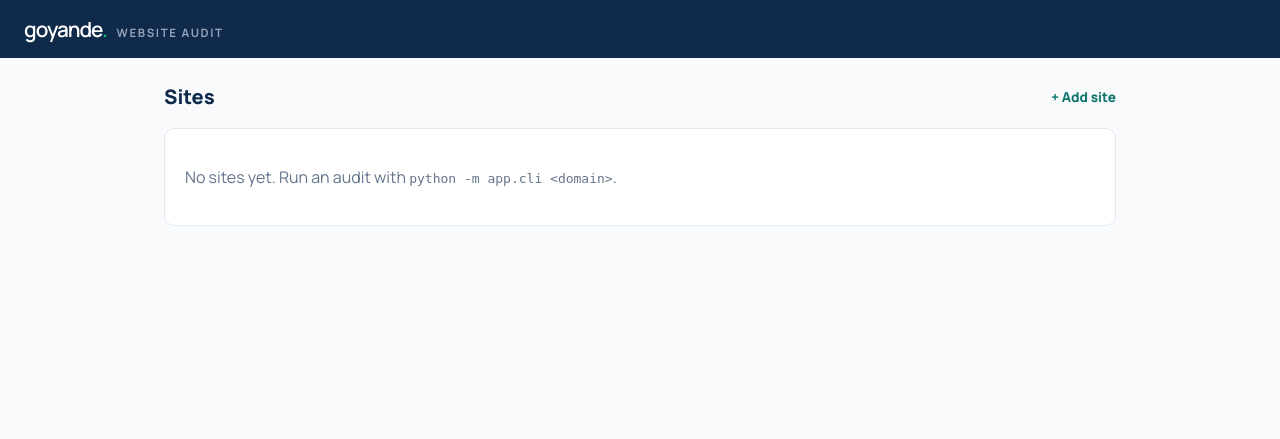
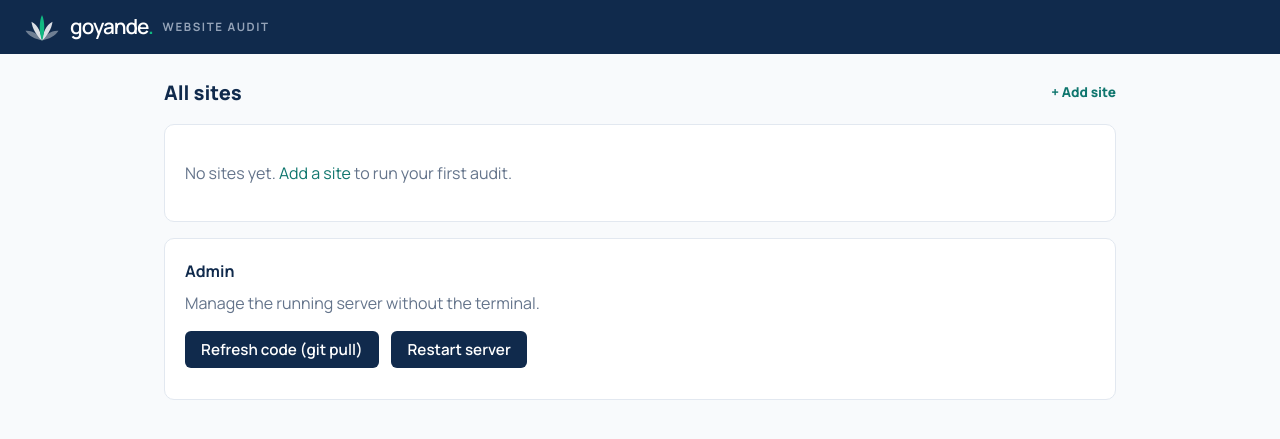
Before and after one commit to gravesie/web-auditor, a FastAPI app: template app/web/templates/dashboard.html in a window 1280 px wide. Shown: the top 439 px of the page. Run offline with FastAPI, Linux system fonts and the light colour scheme; the template is opened without the code that fills it, so the values that code supplies are empty; parts of the project's set-up code (start-up, migrations or seed data) failed here and were passed over.

Commit message:
Admin restart/refresh controls, lotus logo, and detail-page fixes (v0.13.0)
Addresses the dashboard issues and the ask to manage the server without PowerShell.

- Lotus mark: the Goyande lotus now sits beside the wordmark in the web header
  (white petals, teal centre, on the navy masthead). The PDF masthead already
  carries the full lockup.
- Detail hero shows the audit date/time ("Audited 01 Jul 2026 at 21:39"), which
  was missing after the hero rewrite. (The "no completed runs" and dead
  "view results" symptoms were a stale running server, not a code bug: Jinja
  auto-reloaded the new template while the old route was still in memory and
  didn't pass the data the template needs. A restart resolves it.)
- Admin controls on the dashboard: "Refresh code" runs git pull; "Restart server"
  re-execs uvicorn in place (response first, then a background thread re-execs) and
  the panel polls /health and reloads when the server is back. Localhost-only for
  now; must sit behind admin auth once the login wall exists.
- Dashboard is now the admin view: a Customer column (the owning account) and
  run dates shown as "01 Jul 2026, 11:00"; the CLI hint is gone.

Verified: rendered dashboard and detail via TestClient (Customer column, admin
card, lotus, audit date all present); screenshotted. 139 tests pass, ruff clean.
The re-exec restart path can't be exercised in tests without killing the process;
first use should be watched.

Co-Authored-By: Claude Opus 4.8 <noreply@anthropic.com>

```diff
--- a/app/__init__.py
+++ b/app/__init__.py
@@ -2,4 +2,4 @@
 
 # App version. Bump this on each update; it is stamped into the PDF report footer.
 # Keep in sync with the version in pyproject.toml.
-__version__ = "0.12.0"
+__version__ = "0.13.0"
--- a/app/web/routes.py
+++ b/app/web/routes.py
@@ -1,5 +1,11 @@
 """Server-rendered dashboard views: site list and run drill-down."""
 
+import html
+import os
+import subprocess
+import sys
+import threading
+import time
 from pathlib import Path
 from uuid import UUID
 
@@ -23,6 +29,12 @@ router = APIRouter()
 
 _TEMPLATES_DIR = Path(__file__).parent / "templates"
 templates = Jinja2Templates(directory=str(_TEMPLATES_DIR))
+
+# Repo root, for the admin "refresh code" action (git pull).
+_REPO_ROOT = Path(__file__).resolve().parents[2]
+# The dev server binds here; the restart action re-execs uvicorn with these.
+_SERVER_HOST = "127.0.0.1"
+_SERVER_PORT = "8000"
 
 
 def _latest_run(session: Session, site_id: UUID) -> AuditRun | None:
@@ -67,7 +79,9 @@ def dashboard(
         .all()
     )
     rows = [{"site": site, "run": _latest_completed_run(session, site.id)} for site in sites]
-    return templates.TemplateResponse(request, "dashboard.html", {"rows": rows})
+    return templates.TemplateResponse(
+        request, "dashboard.html", {"rows": rows, "account": account}
+    )
 
 
 # Static /sites paths must be declared before the dynamic /sites/{site_id} route,
@@ -287,3 +301,58 @@ def download_report(
         media_type="application/pdf",
         headers={"Content-Disposition": f'attachment; filename="{report.filename}"'},
     )
+
+
+# --- Admin controls: manage the running server without the terminal ---
+# These run local process/git operations, so they must sit behind admin auth once the
+# login wall exists. For now the app is localhost-only and single-account.
+
+
+@router.post("/admin/refresh", response_class=HTMLResponse)
+def admin_refresh() -> HTMLResponse:
+    """Pull the latest code (git pull). A restart is still needed to load it."""
+    try:
+        result = subprocess.run(
+            ["git", "pull", "--ff-only"],
+            cwd=_REPO_ROOT,
+            capture_output=True,
+            text=True,
+            timeout=120,
+        )
+        output = (result.stdout + result.stderr).strip() or "(no output)"
+        ok = result.returncode == 0
+    except (subprocess.SubprocessError, OSError) as exc:
+        output, ok = f"git pull failed: {exc}", False
+    note = (
+        "Code updated. Click Restart server to load it."
+        if ok
+        else "Refresh failed, see below."
+    )
+    return HTMLResponse(f"<strong>{html.escape(note)}</strong>\n{html.escape(output)}")
+
+
+@router.post("/admin/restart", response_class=HTMLResponse)
+def admin_restart() -> HTMLResponse:
+    """Restart the server by re-executing uvicorn in place.
+
+    The response is returned first; a background thread then re-execs the process, so
+    the browser gets the reconnecting panel before the socket drops. The panel polls
+    /health and reloads the page once the new process is serving.
+    """
+
+    def _reexec() -> None:
+        time.sleep(0.8)
+        os.execv(
+            sys.executable,
+            [sys.executable, "-m", "uvicorn", "app.main:app",
+             "--host", _SERVER_HOST, "--port", _SERVER_PORT],
+        )
+
+    threading.Thread(target=_reexec, daemon=True).start()
+    return HTMLResponse(
+        '<div hx-get="/health" hx-trigger="every 2s" hx-swap="none" '
+        "hx-on::after-request=\"if(event.detail.successful){window.location.reload()}\">"
+        "Restarting the server… this will reload automatically when it is back "
+        "(a few seconds)."
+        "</div>"
+    )
--- a/app/web/templates/base.html
+++ b/app/web/templates/base.html
@@ -25,9 +25,12 @@
            color: var(--fg); background: var(--paper); line-height: 1.5; }
     a { color: #0F766E; text-decoration: none; }
     a:hover { text-decoration: underline; }
-    header { background: var(--navy); padding: 0.85rem 1.5rem; }
+    header { background: var(--navy); padding: 0.7rem 1.5rem; display: flex; align-items: center; }
+    header .brand { display: inline-flex; align-items: center; }
+    header .lotus { height: 30px; width: auto; margin-right: 10px; }
     header .wm { font-weight: 600; font-size: 1.3rem; letter-spacing: -1px; color: #fff; }
-    header .wm:hover { text-decoration: none; }
+    header .brand:hover { text-decoration: none; }
+    header .brand:hover .wm { text-decoration: underline; }
     header .wm .dot { color: var(--teal); }
     header .wm-sub { color: var(--mutedDark); font-weight: 700; font-size: 0.72rem;
                      letter-spacing: 0.14em; text-transform: uppercase; margin-left: 0.6rem; }
@@ -156,7 +159,19 @@
   </style>
 </head>
 <body>
-  <header><a class="wm" href="/">goyande<span class="dot">.</span></a><span class="wm-sub">Website Audit</span></header>
+  <header>
+    <a class="brand" href="/" aria-label="Goyande home">
+      <svg class="lotus" viewBox="8 10 48 40" role="img" aria-label="Goyande lotus">
+        <path d="M32,48 C23,46 14,42 10,35 C19,34 29,41 32,48 Z" fill="#fff" opacity="0.4"/>
+        <path d="M32,48 C41,46 50,42 54,35 C45,34 35,41 32,48 Z" fill="#fff" opacity="0.4"/>
+        <path d="M32,48 C25,42 19,32 18,23 C27,27 31,39 32,48 Z" fill="#fff" opacity="0.85"/>
+        <path d="M32,48 C39,42 45,32 46,23 C37,27 33,39 32,48 Z" fill="#fff" opacity="0.85"/>
+        <path d="M32,48 C28,38 28,22 32,14 C36,22 36,38 32,48 Z" fill="#10B981"/>
+      </svg>
+      <span class="wm">goyande<span class="dot">.</span></span>
+    </a>
+    <span class="wm-sub">Website Audit</span>
+  </header>
   <main>{% block content %}{% endblock %}</main>
 </body>
 </html>
--- a/app/web/templates/dashboard.html
+++ b/app/web/templates/dashboard.html
@@ -1,14 +1,14 @@
 {% extends "base.html" %}
 {% from "_macros.html" import score_bar %}
-{% block title %}Dashboard — Web Auditor{% endblock %}
+{% block title %}Admin dashboard — Goyande Website Audit{% endblock %}
 {% block content %}
   <h2 style="display:flex; justify-content:space-between; align-items:center;">
-    Sites <a href="/sites/new" style="font-size:0.85rem;">+ Add site</a>
+    All sites <a href="/sites/new" style="font-size:0.85rem;">+ Add site</a>
   </h2>
   {% if rows %}
     <div class="card">
       <table>
-        <thead><tr><th>Site</th><th>Latest score</th><th>Last run</th></tr></thead>
+        <thead><tr><th>Site</th><th>Customer</th><th>Latest score</th><th>Last run</th></tr></thead>
         <tbody>
           {% for row in rows %}
             <tr>
@@ -16,6 +16,7 @@
                 <a href="/sites/{{ row.site.id }}">{{ row.site.name or row.site.domain }}</a>
                 <div class="muted">{{ row.site.domain }}</div>
               </td>
+              <td class="muted">{{ account.name }}</td>
               <td>
                 {% if row.run and row.run.site_score is not none %}
                   {{ score_bar(row.run.site_score) }}
@@ -24,7 +25,7 @@
                 {% endif %}
               </td>
               <td class="muted">
-                {% if row.run and row.run.started_at %}{{ row.run.started_at.strftime('%Y-%m-%d %H:%M') }}{% else %}—{% endif %}
+                {% if row.run and row.run.started_at %}{{ row.run.started_at.strftime('%d %b %Y, %H:%M') }}{% else %}&mdash;{% endif %}
               </td>
             </tr>
           {% endfor %}
@@ -33,7 +34,19 @@
     </div>
   {% else %}
     <div class="card">
-      <p class="muted">No sites yet. Run an audit with <code>python -m app.cli &lt;domain&gt;</code>.</p>
+      <p class="muted">No sites yet. <a href="/sites/new">Add a site</a> to run your first audit.</p>
     </div>
   {% endif %}
+
+  <div class="card">
+    <h3 style="margin-top:0;">Admin</h3>
+    <p class="muted" style="margin-top:0;">Manage the running server without the terminal.</p>
+    <button hx-post="/admin/refresh" hx-target="#admin-out" hx-swap="innerHTML"
+            hx-disabled-elt="this">Refresh code (git pull)</button>
+    <button hx-post="/admin/restart" hx-target="#admin-out" hx-swap="innerHTML"
+            hx-confirm="Restart the server now? Any audit in progress will stop."
+            hx-disabled-elt="this" style="margin-left:0.6rem;">Restart server</button>
+    <div id="admin-out" class="muted"
+         style="margin-top:0.7rem; white-space:pre-wrap; font-size:0.82rem;"></div>
+  </div>
 {% endblock %}
--- a/app/web/templates/site_detail.html
+++ b/app/web/templates/site_detail.html
@@ -41,6 +41,7 @@
       <div>
         <div class="kicker">{{ page_one.status_label }}{{ ' · change vs last run' if site_delta is not none else '' }}</div>
         <h1>{{ page_one.verdict }}</h1>
+        <p class="lede">Audited {{ (latest.started_at or latest.created_at).strftime('%d %b %Y at %H:%M') }}.</p>
         <a class="cta-download" href="/sites/{{ site.id }}/report" download>Download your report (branded PDF)</a>
       </div>
     </div>
--- a/pyproject.toml
+++ b/pyproject.toml
@@ -4,7 +4,7 @@ build-backend = "hatchling.build"
 
 [project]
 name = "web-auditor"
-version = "0.12.0"
+version = "0.13.0"
 description = "Website audit suite: nine sub-audits scored into a single site score, run outside-in or enriched with connected data."
 requires-python = ">=3.13"
 dependencies = [
```
